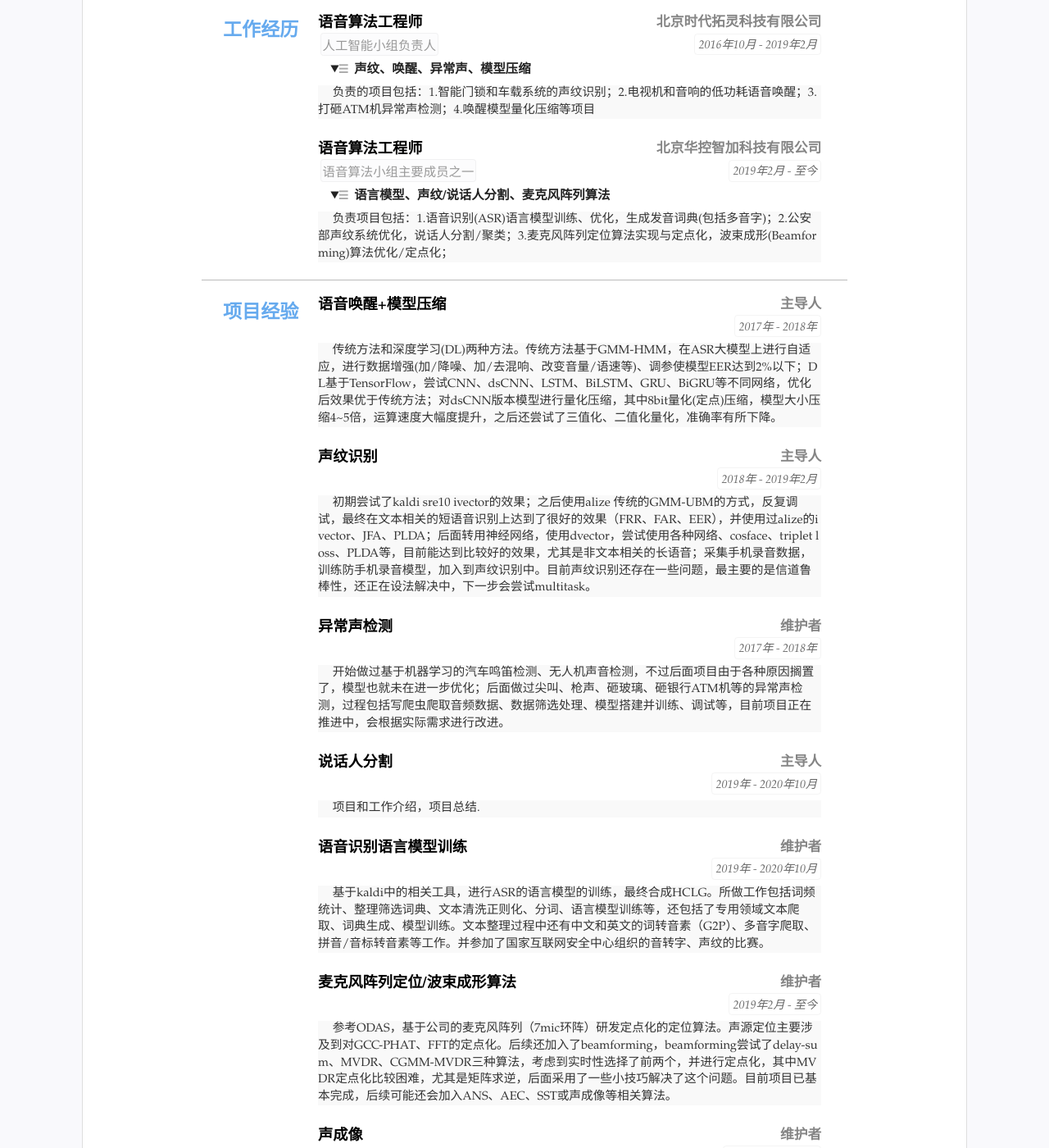
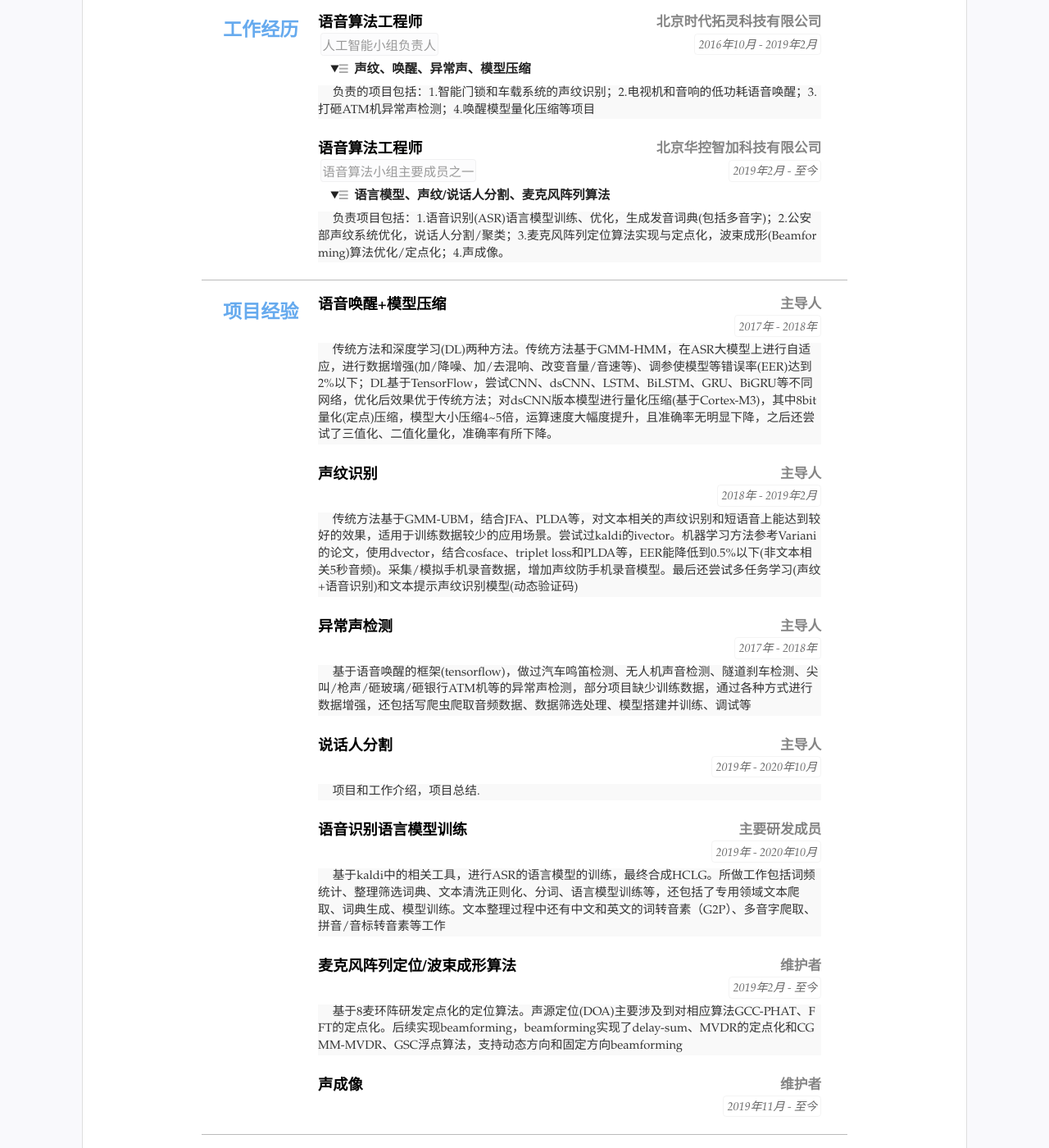
Before and after one commit to shenyao3721/cv, a Jekyll site: the page built from index.html, in a window 1280 px wide and 1400 px high, scrolled down 498 px. Shown: the whole window at 82% size. Built offline with Jekyll 4.4.1, drawn with Linux system fonts in a browser that asks for light colours.

Commit message:
Update resume.yml

```diff
--- a/_data/resume.yml
+++ b/_data/resume.yml
@@ -48,6 +48,7 @@ main: #简历主要内容，
     items: #itmems 可以小块的方式显示
     - TensorFlow
     - PyTorch
+    - Kaldi
 
 
 - type: experience
@@ -68,7 +69,7 @@ main: #简历主要内容，
     tags:
     - 语音算法小组主要成员之一
     summary: 语言模型、声纹/说话人分割、麦克风阵列算法
-    detail: 负责项目包括：1.语音识别(ASR)语言模型训练、优化，生成发音词典(包括多音字)；2.公安部声纹系统优化，说话人分割/聚类；3.麦克风阵列定位算法实现与定点化，波束成形(Beamforming)算法优化/定点化；
+    detail: 负责项目包括：1.语音识别(ASR)语言模型训练、优化，生成发音词典(包括多音字)；2.公安部声纹系统优化，说话人分割/聚类；3.麦克风阵列定位算法实现与定点化，波束成形(Beamforming)算法优化/定点化；4.声成像。
     open: open
 
 - type: projects
@@ -76,27 +77,27 @@ main: #简历主要内容，
   content:
   - title: 语音唤醒+模型压缩
     duration: 2017年 - 2018年
-    detail: 传统方法和深度学习(DL)两种方法。传统方法基于GMM-HMM，在ASR大模型上进行自适应，进行数据增强(加/降噪、加/去混响、改变音量/语速等)、调参使模型EER达到2%以下；DL基于TensorFlow，尝试CNN、dsCNN、LSTM、BiLSTM、GRU、BiGRU等不同网络，优化后效果优于传统方法；对dsCNN版本模型进行量化压缩，其中8bit量化(定点)压缩，模型大小压缩4~5倍，运算速度大幅度提升，之后还尝试了三值化、二值化量化，准确率有所下降。
+    detail: 传统方法和深度学习(DL)两种方法。传统方法基于GMM-HMM，在ASR大模型上进行自适应，进行数据增强(加/降噪、加/去混响、改变音量/音速等)、调参使模型等错误率(EER)达到2%以下；DL基于TensorFlow，尝试CNN、dsCNN、LSTM、BiLSTM、GRU、BiGRU等不同网络，优化后效果优于传统方法；对dsCNN版本模型进行量化压缩(基于Cortex-M3)，其中8bit量化(定点)压缩，模型大小压缩4~5倍，运算速度大幅度提升，且准确率无明显下降，之后还尝试了三值化、二值化量化，准确率有所下降。
     sub: 主导人
   - title: 声纹识别
     duration: 2018年 - 2019年2月
-    detail:  初期尝试了kaldi sre10 ivector的效果；之后使用alize 传统的GMM-UBM的方式，反复调试，最终在文本相关的短语音识别上达到了很好的效果（FRR、FAR、EER），并使用过alize的ivector、JFA、PLDA；后面转用神经网络，使用dvector，尝试使用各种网络、cosface、triplet loss、PLDA等，目前能达到比较好的效果，尤其是非文本相关的长语音；采集手机录音数据，训练防手机录音模型，加入到声纹识别中。目前声纹识别还存在一些问题，最主要的是信道鲁棒性，还正在设法解决中，下一步会尝试multitask。
+    detail:  传统方法基于GMM-UBM，结合JFA、PLDA等，对文本相关的声纹识别和短语音上能达到较好的效果，适用于训练数据较少的应用场景。尝试过kaldi的ivector。机器学习方法参考Variani的论文，使用dvector，结合cosface、triplet loss和PLDA等，EER能降低到0.5%以下(非文本相关5秒音频)。采集/模拟手机录音数据，增加声纹防手机录音模型。最后还尝试多任务学习(声纹+语音识别)和文本提示声纹识别模型(动态验证码)
     sub: 主导人
   - title: 异常声检测
     duration: 2017年 - 2018年
-    detail: 开始做过基于机器学习的汽车鸣笛检测、无人机声音检测，不过后面项目由于各种原因搁置了，模型也就未在进一步优化；后面做过尖叫、枪声、砸玻璃、砸银行ATM机等的异常声检测，过程包括写爬虫爬取音频数据、数据筛选处理、模型搭建并训练、调试等，目前项目正在推进中，会根据实际需求进行改进。
-    sub: 维护者
+    detail: 基于语音唤醒的框架(tensorflow)，做过汽车鸣笛检测、无人机声音检测、隧道刹车检测、尖叫/枪声/砸玻璃/砸银行ATM机等的异常声检测，部分项目缺少训练数据，通过各种方式进行数据增强，还包括写爬虫爬取音频数据、数据筛选处理、模型搭建并训练、调试等
+    sub: 主导人
   - title: 说话人分割
     duration: 2019年 - 2020年10月
     detail: 项目和工作介绍，项目总结.
     sub: 主导人
   - title: 语音识别语言模型训练
     duration: 2019年 - 2020年10月
-    detail: 基于kaldi中的相关工具，进行ASR的语言模型的训练，最终合成HCLG。所做工作包括词频统计、整理筛选词典、文本清洗正则化、分词、语言模型训练等，还包括了专用领域文本爬取、词典生成、模型训练。文本整理过程中还有中文和英文的词转音素（G2P）、多音字爬取、拼音/音标转音素等工作。并参加了国家互联网安全中心组织的音转字、声纹的比赛。
-    sub: 维护者
+    detail: 基于kaldi中的相关工具，进行ASR的语言模型的训练，最终合成HCLG。所做工作包括词频统计、整理筛选词典、文本清洗正则化、分词、语言模型训练等，还包括了专用领域文本爬取、词典生成、模型训练。文本整理过程中还有中文和英文的词转音素（G2P）、多音字爬取、拼音/音标转音素等工作
+    sub: 主要研发成员
   - title: 麦克风阵列定位/波束成形算法
     duration: 2019年2月 - 至今
-    detail: 参考ODAS，基于公司的麦克风阵列（7mic环阵）研发定点化的定位算法。声源定位主要涉及到对GCC-PHAT、FFT的定点化。后续还加入了beamforming，beamforming尝试了delay-sum、MVDR、CGMM-MVDR三种算法，考虑到实时性选择了前两个，并进行定点化，其中MVDR定点化比较困难，尤其是矩阵求逆，后面采用了一些小技巧解决了这个问题。目前项目已基本完成，后续可能还会加入ANS、AEC、SST或声成像等相关算法。
+    detail: 基于8麦环阵研发定点化的定位算法。声源定位(DOA)主要涉及到对相应算法GCC-PHAT、FFT的定点化。后续实现beamforming，beamforming实现了delay-sum、MVDR的定点化和CGMM-MVDR、GSC浮点算法，支持动态方向和固定方向beamforming
     sub: 维护者
   - title: 声成像
     duration: 2019年11月 - 至今
```
